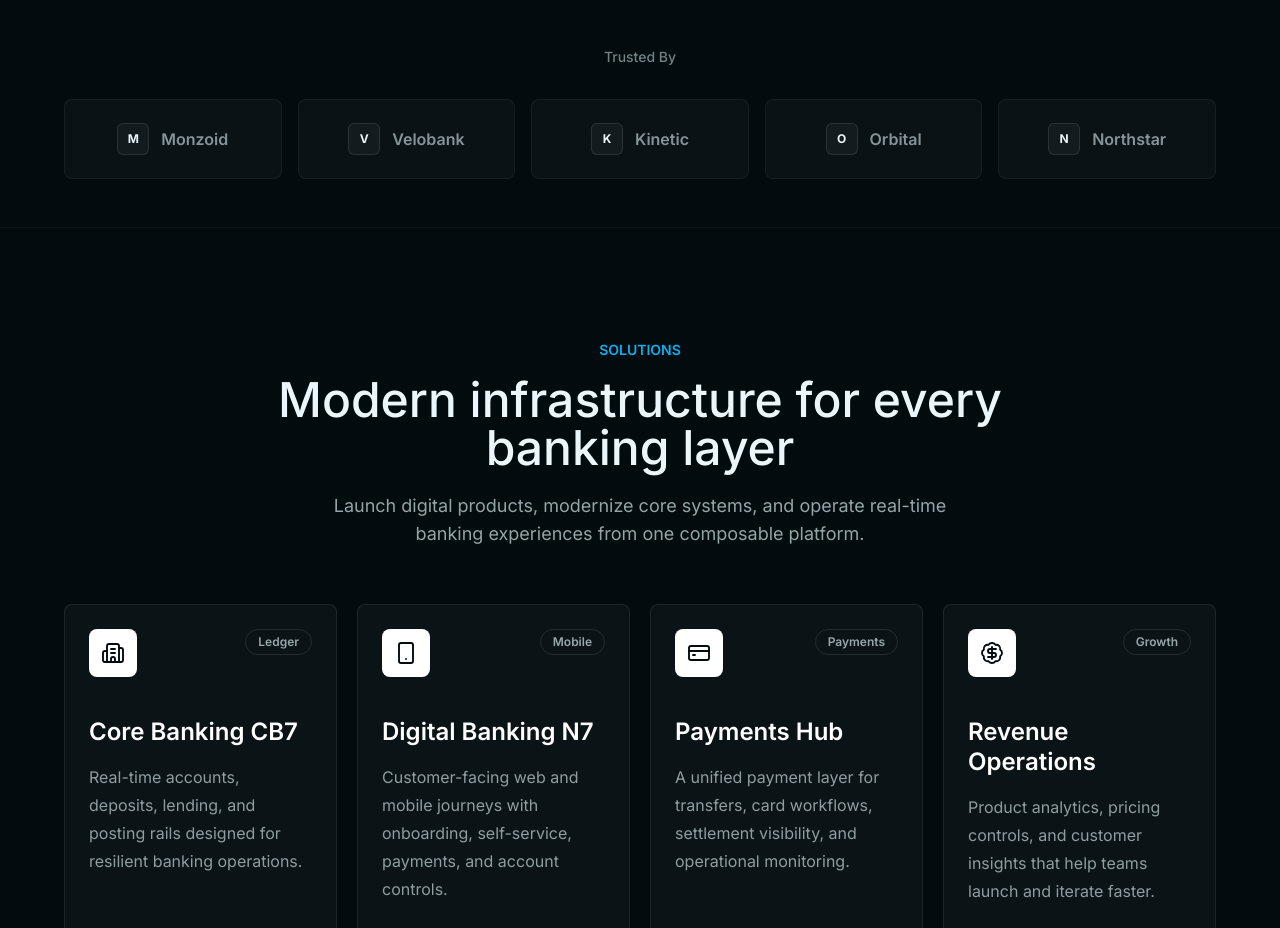
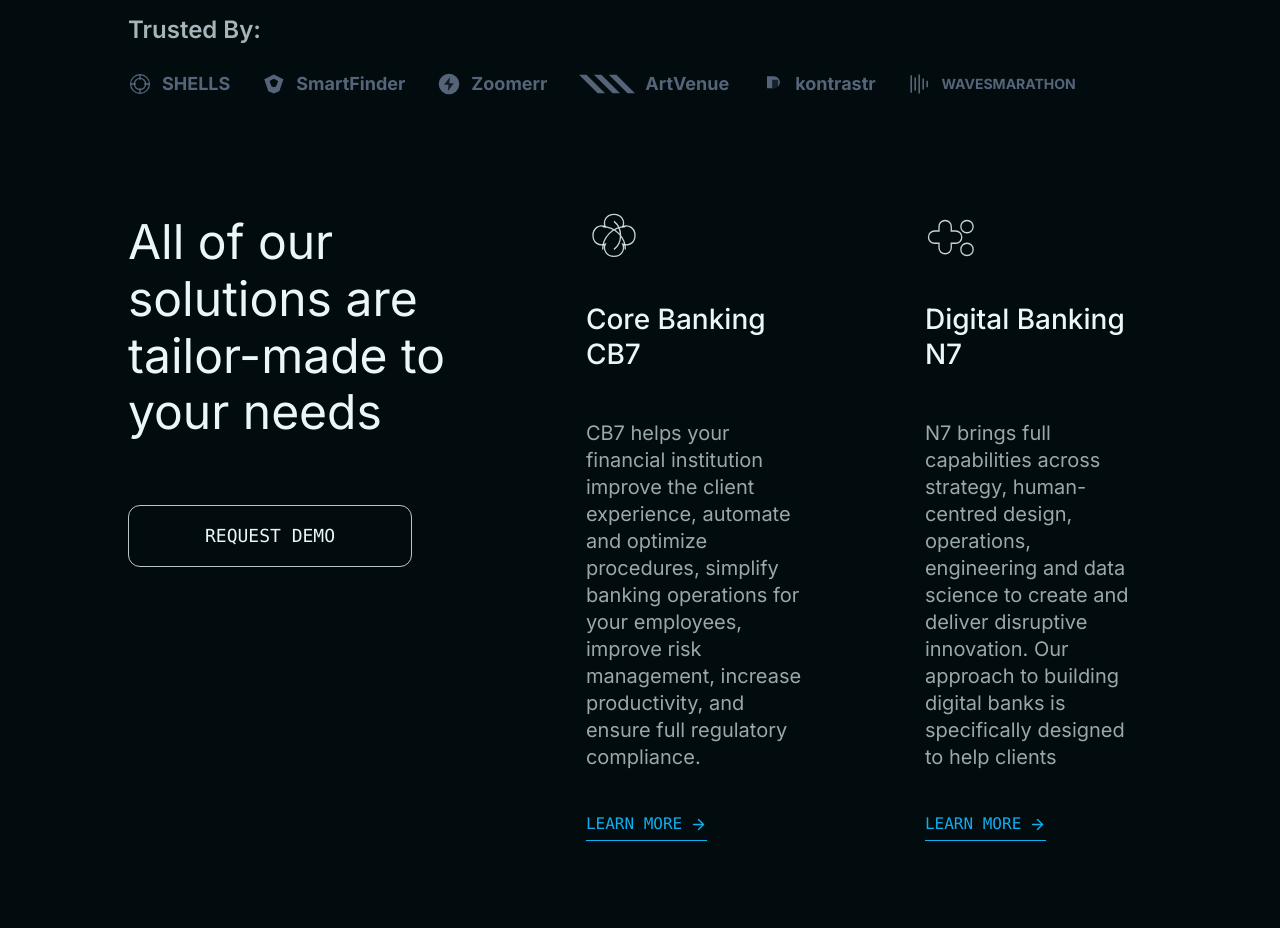
Before and after one commit to nehagithub07/Codelinear-SDE-Full-Stack-Technical-Assignment-Neha, a React (Vite) app: page / in a window 1280 px wide. Shown: the part 764-1692 px from the top of the page. Built offline with nearby package versions, Linux system fonts and the light colour scheme.

Commit message:
Match trusted logos and solutions section

```diff
--- /dev/null
+++ b/src/components/BrandMarks.jsx
@@ -0,0 +1,51 @@
+export function ShellsMark(props) {
+  return (
+    <svg viewBox="0 0 28 28" fill="none" {...props}>
+      <circle cx="14" cy="14" r="11" stroke="currentColor" strokeWidth="1.5" />
+      <circle cx="14" cy="14" r="6.5" stroke="currentColor" strokeWidth="1.5" />
+      <path d="M14 3v6M14 19v6M3 14h6M19 14h6" stroke="currentColor" strokeWidth="1.5" />
+    </svg>
+  )
+}
+
+export function SmartFinderMark(props) {
+  return (
+    <svg viewBox="0 0 28 28" fill="currentColor" {...props}>
+      <path d="M13.8 2.9 25 8.6l-4.8 13.9-6.4 2.6-6.4-2.6L2.6 8.6 13.8 2.9Zm0 5.1-5 2.6 2.2 6.1 2.8 1.1 2.8-1.1 2.2-6.1-5-2.6Z" />
+    </svg>
+  )
+}
+
+export function ZoomerrMark(props) {
+  return (
+    <svg viewBox="0 0 28 28" fill="currentColor" {...props}>
+      <circle cx="14" cy="14" r="12" />
+      <path d="m15.2 5.8-7 9.2h5.3l-.9 7.2 7-9.2h-5.3l.9-7.2Z" fill="#020B0E" opacity=".82" />
+    </svg>
+  )
+}
+
+export function ArtVenueMark(props) {
+  return (
+    <svg viewBox="0 0 60 28" fill="none" {...props}>
+      <path d="M0 4h8l20 20h-8L0 4Zm16 0h8l20 20h-8L16 4Zm16 0h8l20 20h-8L32 4Z" fill="currentColor" />
+    </svg>
+  )
+}
+
+export function KontrastrMark(props) {
+  return (
+    <svg viewBox="0 0 28 28" fill="none" {...props}>
+      <path d="M7 5h8a7 7 0 0 1 0 14H7V5Z" fill="currentColor" />
+      <path d="M13 9h7v10h-7V9Z" fill="#020B0E" opacity=".75" />
+    </svg>
+  )
+}
+
+export function WavesMark(props) {
+  return (
+    <svg viewBox="0 0 30 28" fill="none" {...props}>
+      <path d="M4 3v22M9 6v16M14 2v24M19 7v14M24 10v8" stroke="currentColor" strokeWidth="2" />
+    </svg>
+  )
+}
--- a/src/components/SolutionCard.jsx
+++ b/src/components/SolutionCard.jsx
@@ -4,28 +4,31 @@ function SolutionCard({ solution }) {
   const Icon = solution.icon
 
   return (
-    <article className="group flex h-full min-h-[350px] flex-col overflow-hidden rounded-lg border border-white/[0.08] bg-white/[0.035] p-6 transition duration-300 hover:-translate-y-1 hover:border-n7-cyan/[0.45] hover:bg-white/[0.055] hover:shadow-glow">
-      <div className="flex items-start justify-between gap-5">
-        <div className="flex h-12 w-12 items-center justify-center rounded-lg bg-white text-ink-950">
-          <Icon aria-hidden="true" size={24} strokeWidth={1.9} />
-        </div>
-        <span className="rounded-full border border-white/10 px-3 py-1 text-xs font-semibold text-mist-100/70">
-          {solution.tag}
-        </span>
+    <article className="group relative pr-2 text-left">
+      <div className="flex h-12 items-start justify-between gap-4 sm:h-16">
+        <Icon
+          aria-hidden="true"
+          className="h-9 w-9 text-mist-50/85 sm:h-14 sm:w-14"
+        />
+        {solution.label ? (
+          <span className="mt-2 text-[10px] font-semibold uppercase text-slate-500">
+            {solution.label}
+          </span>
+        ) : null}
       </div>
 
-      <div className="mt-10">
-        <h3 className="text-2xl font-semibold leading-tight text-white">
+      <div className="mt-5 sm:mt-7">
+        <h3 className="text-base font-medium leading-tight text-mist-50 sm:text-[28px]">
           {solution.title}
         </h3>
-        <p className="mt-4 text-base leading-7 text-mist-100/[0.66]">
+        <p className="mt-6 max-w-[360px] text-xs leading-[1.55] text-mist-100/[0.72] sm:mt-12 sm:text-[20px] sm:leading-[1.35]">
           {solution.description}
         </p>
       </div>
 
-      <div className="mt-auto pt-10">
+      <div className="mt-6 sm:mt-10">
         <a
-          className="inline-flex items-center gap-2 rounded-lg text-sm font-semibold text-mist-50 transition hover:text-n7-cyan"
+          className="inline-flex items-center gap-2 border-b border-n7-cyan pb-1 font-mono text-[10px] uppercase text-n7-cyan transition hover:gap-3 sm:text-base"
           href={solution.href}
         >
           Learn More
--- /dev/null
+++ b/src/components/SolutionIcons.jsx
@@ -0,0 +1,43 @@
+export function CoreIcon(props) {
+  return (
+    <svg viewBox="0 0 64 64" fill="none" {...props}>
+      <path d="M32 5c8 0 13 7 10 14 7-3 14 2 14 10s-7 13-14 10c3 7-2 14-10 14s-13-7-10-14c-7 3-14-2-14-10s7-13 14-10C19 12 24 5 32 5Z" stroke="currentColor" strokeWidth="1.5" />
+      <path d="M32 13c10 8 10 24 0 32M19 19c14 0 26 12 26 26M45 19c-14 0-26 12-26 26" stroke="currentColor" strokeWidth="1.5" />
+    </svg>
+  )
+}
+
+export function DigitalIcon(props) {
+  return (
+    <svg viewBox="0 0 64 64" fill="none" {...props}>
+      <path d="M23 12c4 0 7 3 7 7v5h5c4 0 7 3 7 7s-3 7-7 7h-5v5c0 4-3 7-7 7s-7-3-7-7v-5h-5c-4 0-7-3-7-7s3-7 7-7h5v-5c0-4 3-7 7-7ZM48 12c4 0 7 3 7 7s-3 7-7 7-7-3-7-7 3-7 7-7ZM48 38c4 0 7 3 7 7s-3 7-7 7-7-3-7-7 3-7 7-7Z" stroke="currentColor" strokeWidth="1.5" />
+    </svg>
+  )
+}
+
+export function OpenBankingIcon(props) {
+  return (
+    <svg viewBox="0 0 64 64" fill="none" {...props}>
+      <path d="M11 11c12 0 18 10 21 21 3-11 9-21 21-21-1 12-10 18-21 21 11 3 20 9 21 21-12 0-18-10-21-21-3 11-9 21-21 21 1-12 10-18 21-21-11-3-20-9-21-21Z" stroke="currentColor" strokeWidth="1.5" />
+    </svg>
+  )
+}
+
+export function LoanOriginationIcon(props) {
+  return (
+    <svg viewBox="0 0 64 64" fill="none" {...props}>
+      <path d="M32 7c4 11 14 21 25 25-11 4-21 14-25 25-4-11-14-21-25-25 11-4 21-14 25-25Z" stroke="currentColor" strokeWidth="1.5" />
+      <path d="M32 17c3 7 8 12 15 15-7 3-12 8-15 15-3-7-8-12-15-15 7-3 12-8 15-15Z" stroke="currentColor" strokeWidth="1.5" />
+    </svg>
+  )
+}
+
+export function LoanManagementIcon(props) {
+  return (
+    <svg viewBox="0 0 64 64" fill="none" {...props}>
+      <path d="M32 8v48M8 32h48M15 15l34 34M49 15 15 49" stroke="currentColor" strokeWidth="1.5" />
+      <circle cx="32" cy="32" r="16" stroke="currentColor" strokeWidth="1.5" />
+      <circle cx="32" cy="32" r="6" stroke="currentColor" strokeWidth="1.5" />
+    </svg>
+  )
+}
--- a/src/components/Solutions.jsx
+++ b/src/components/Solutions.jsx
@@ -1,18 +1,24 @@
 import { solutions } from '../data/solutions'
-import SectionHeader from './SectionHeader'
 import SolutionCard from './SolutionCard'
 
 function Solutions() {
   return (
-    <section className="bg-ink-950 py-20 sm:py-24 lg:py-28" id="solutions">
-      <div className="mx-auto max-w-7xl px-6 sm:px-10 lg:px-16">
-        <SectionHeader
-          description="Launch digital products, modernize core systems, and operate real-time banking experiences from one composable platform."
-          eyebrow="Solutions"
-          title="Modern infrastructure for every banking layer"
-        />
+    <section className="bg-ink-950 pb-20 sm:pb-28" id="solutions">
+      <div className="mx-auto grid max-w-[1580px] grid-cols-[0.42fr_0.58fr] gap-7 px-6 sm:gap-12 sm:px-10 lg:px-32">
+        <div className="pt-0 sm:pt-1">
+          <h2 className="max-w-[560px] text-[15px] font-normal leading-[1.2] text-mist-50 sm:text-5xl sm:leading-[1.18]">
+            All of our solutions are tailor-made to your needs
+          </h2>
 
-        <div className="mt-14 grid gap-5 md:grid-cols-2 xl:grid-cols-4">
+          <a
+            className="mt-7 inline-flex min-h-9 w-full max-w-[126px] items-center justify-center rounded-md border border-mist-50/80 px-3 font-mono text-[7px] uppercase text-mist-50 transition hover:bg-white hover:text-ink-950 sm:mt-16 sm:min-h-[62px] sm:max-w-[284px] sm:rounded-xl sm:text-lg"
+            href="#request-demo"
+          >
+            Request Demo
+          </a>
+        </div>
+
+        <div className="grid grid-cols-2 gap-x-8 gap-y-12 sm:gap-x-28 sm:gap-y-32">
           {solutions.map((solution) => (
             <SolutionCard key={solution.title} solution={solution} />
           ))}
--- a/src/components/TrustedBy.jsx
+++ b/src/components/TrustedBy.jsx
@@ -2,21 +2,26 @@ import { trustedLogos } from '../data/trustedLogos'
 
 function TrustedBy() {
   return (
-    <section className="border-y border-white/5 bg-ink-950 py-12">
-      <div className="mx-auto max-w-7xl px-6 sm:px-10 lg:px-16">
-        <p className="text-center text-sm font-medium text-mist-100/[0.55]">
-          Trusted By
+    <section className="bg-ink-950 pb-20 pt-4 sm:pb-28">
+      <div className="mx-auto max-w-[1580px] px-6 sm:px-10 lg:px-32">
+        <p className="text-[22px] font-semibold leading-none text-mist-100/[0.78] sm:text-2xl">
+          Trusted By:
         </p>
-        <div className="mt-8 grid grid-cols-2 gap-4 sm:grid-cols-3 lg:grid-cols-5">
+        <div className="mt-6 flex flex-wrap items-center gap-x-7 gap-y-4 text-slate-500 sm:gap-x-8">
           {trustedLogos.map((logo) => (
             <div
-              className="flex min-h-20 items-center justify-center gap-3 rounded-lg border border-white/5 bg-white/[0.03] px-5 text-mist-100/[0.62] transition duration-200 hover:border-white/[0.12] hover:bg-white/[0.055] hover:text-mist-50"
+              className="flex items-center gap-2.5 text-slate-500/85 transition hover:text-slate-300"
               key={logo.name}
             >
-              <span className="flex h-8 w-8 items-center justify-center rounded-md border border-white/10 bg-white/[0.04] text-xs font-bold text-mist-50">
-                {logo.mark}
+              <logo.icon
+                aria-hidden="true"
+                className={logo.wide ? 'h-7 w-14' : 'h-6 w-6'}
+              />
+              <span
+                className={`font-bold ${logo.small ? 'text-sm' : 'text-lg'}`}
+              >
+                {logo.name}
               </span>
-              <span className="text-base font-semibold">{logo.name}</span>
             </div>
           ))}
         </div>
--- a/src/data/solutions.js
+++ b/src/data/solutions.js
@@ -1,41 +1,47 @@
 import {
-  BadgeDollarSign,
-  Building2,
-  CreditCard,
-  Smartphone,
-} from 'lucide-react'
+  CoreIcon,
+  DigitalIcon,
+  LoanManagementIcon,
+  LoanOriginationIcon,
+  OpenBankingIcon,
+} from '../components/SolutionIcons'
 
 export const solutions = [
   {
     title: 'Core Banking CB7',
-    tag: 'Ledger',
     description:
-      'Real-time accounts, deposits, lending, and posting rails designed for resilient banking operations.',
+      'CB7 helps your financial institution improve the client experience, automate and optimize procedures, simplify banking operations for your employees, improve risk management, increase productivity, and ensure full regulatory compliance.',
     href: '#core-banking',
-    icon: Building2,
+    icon: CoreIcon,
   },
   {
     title: 'Digital Banking N7',
-    tag: 'Mobile',
     description:
-      'Customer-facing web and mobile journeys with onboarding, self-service, payments, and account controls.',
+      'N7 brings full capabilities across strategy, human-centred design, operations, engineering and data science to create and deliver disruptive innovation. Our approach to building digital banks is specifically designed to help clients',
     href: '#digital-banking',
-    icon: Smartphone,
+    icon: DigitalIcon,
   },
   {
-    title: 'Payments Hub',
-    tag: 'Payments',
+    title: 'Open Banking',
     description:
-      'A unified payment layer for transfers, card workflows, settlement visibility, and operational monitoring.',
-    href: '#payments',
-    icon: CreditCard,
+      'Our API-based N7 helps you to gain actionable insights, enable account aggregation, enhance customer onboarding, PFM, and payment initiation, while customers can securely access and share authorized data.',
+    href: '#open-banking',
+    icon: OpenBankingIcon,
   },
   {
-    title: 'Revenue Operations',
-    tag: 'Growth',
+    title: 'Loan Origination System',
+    label: 'NBFC',
     description:
-      'Product analytics, pricing controls, and customer insights that help teams launch and iterate faster.',
-    href: '#operations',
-    icon: BadgeDollarSign,
+      'N7 brings full capabilities across strategy, human-centred design, operations, engineering and data science to create and deliver disruptive innovation. Our approach to building digital banks is specifically designed to help clients',
+    href: '#loan-origination',
+    icon: LoanOriginationIcon,
+  },
+  {
+    title: 'Loan Management System',
+    label: 'NBFC',
+    description:
+      'N7 brings full capabilities across strategy, human-centred design, operations, engineering and data science to create and deliver disruptive innovation. Our approach to building digital banks is specifically designed to help clients',
+    href: '#loan-management',
+    icon: LoanManagementIcon,
   },
 ]
--- a/src/data/trustedLogos.js
+++ b/src/data/trustedLogos.js
@@ -1,7 +1,17 @@
+import {
+  ArtVenueMark,
+  KontrastrMark,
+  ShellsMark,
+  SmartFinderMark,
+  WavesMark,
+  ZoomerrMark,
+} from '../components/BrandMarks'
+
 export const trustedLogos = [
-  { name: 'Monzoid', mark: 'M' },
-  { name: 'Velobank', mark: 'V' },
-  { name: 'Kinetic', mark: 'K' },
-  { name: 'Orbital', mark: 'O' },
-  { name: 'Northstar', mark: 'N' },
+  { name: 'SHELLS', icon: ShellsMark },
+  { name: 'SmartFinder', icon: SmartFinderMark },
+  { name: 'Zoomerr', icon: ZoomerrMark },
+  { name: 'ArtVenue', icon: ArtVenueMark, wide: true },
+  { name: 'kontrastr', icon: KontrastrMark },
+  { name: 'WAVESMARATHON', icon: WavesMark, small: true },
 ]
```
